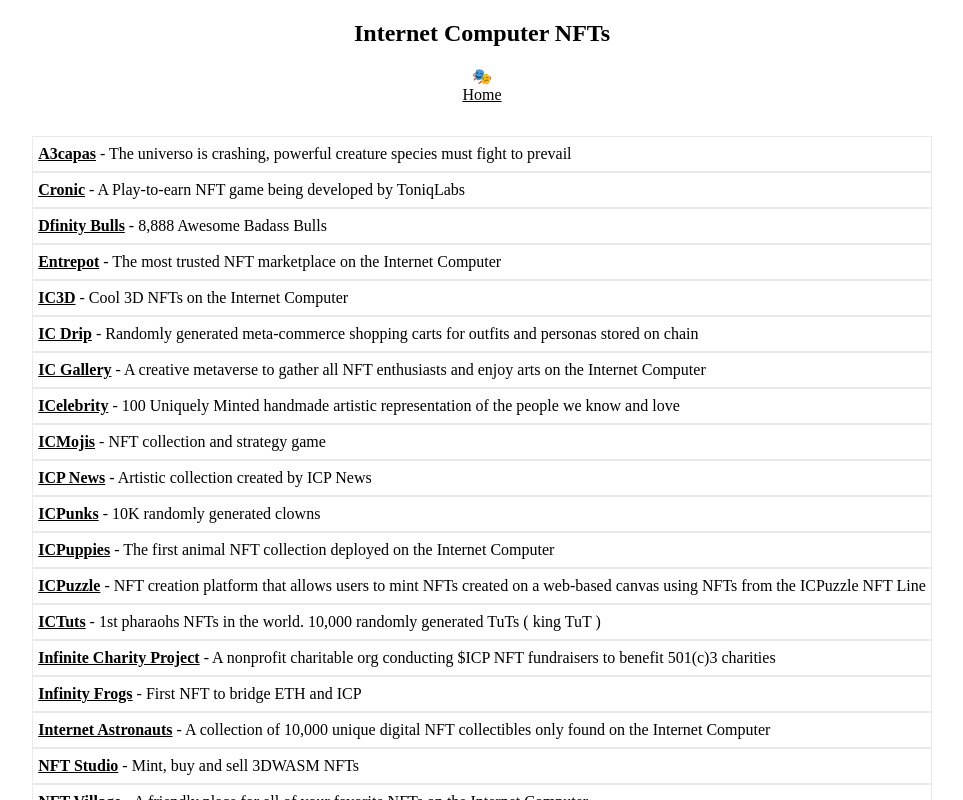
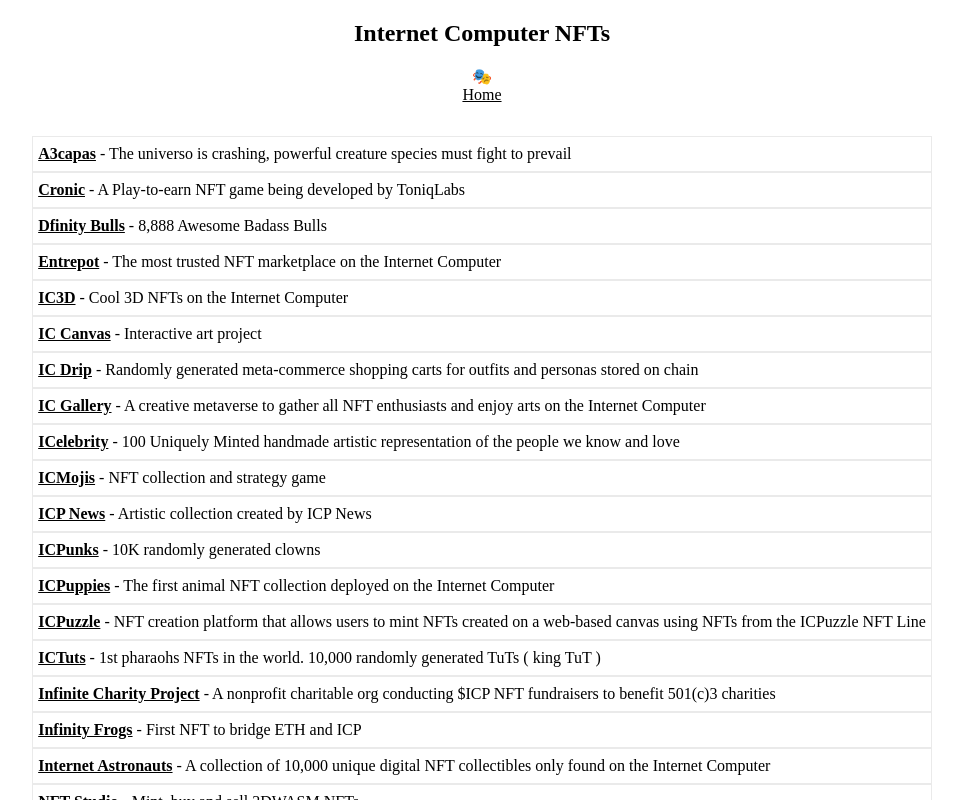
Before and after one commit to rjlucasm/ictoday, a Next.js app: page /nft in a window 1280 px wide. Shown: the top 800 px of the page, without its empty margins (158-1121 px from the left). Built offline with nearby package versions, Linux system fonts and the light colour scheme.

Commit message:
IC Canvas

```diff
--- a/pages/nft.js
+++ b/pages/nft.js
@@ -31,6 +31,9 @@ export default function Services() {
             </div>
             <div className="pagescard">
                 <a href="https://twitter.com/IC3DNFT" target="_blank" rel="noopener noreferrer">IC3D</a> - Cool 3D NFTs on the Internet Computer
+            </div>
+            <div className="pagescard">
+                <a href="https://rdbii-uiaaa-aaaab-qadva-cai.raw.ic0.app/" target="_blank" rel="noopener noreferrer">IC Canvas</a> - Interactive art project
             </div>
             <div className="pagescard">
                 <a href="https://dvr6e-lqaaa-aaaai-qam5a-cai.raw.ic0.app/" target="_blank" rel="noopener noreferrer">IC Drip</a> - Randomly generated meta-commerce shopping carts for outfits and personas stored on chain
```
